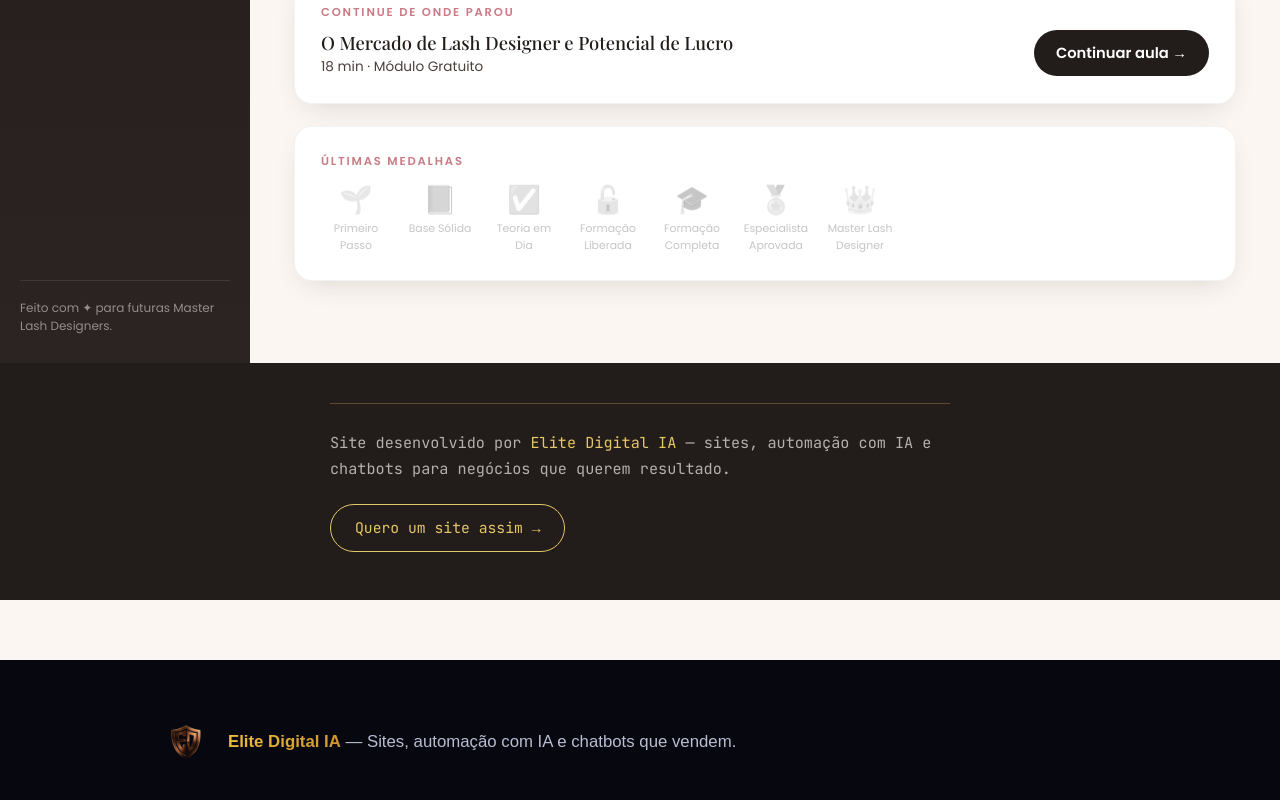
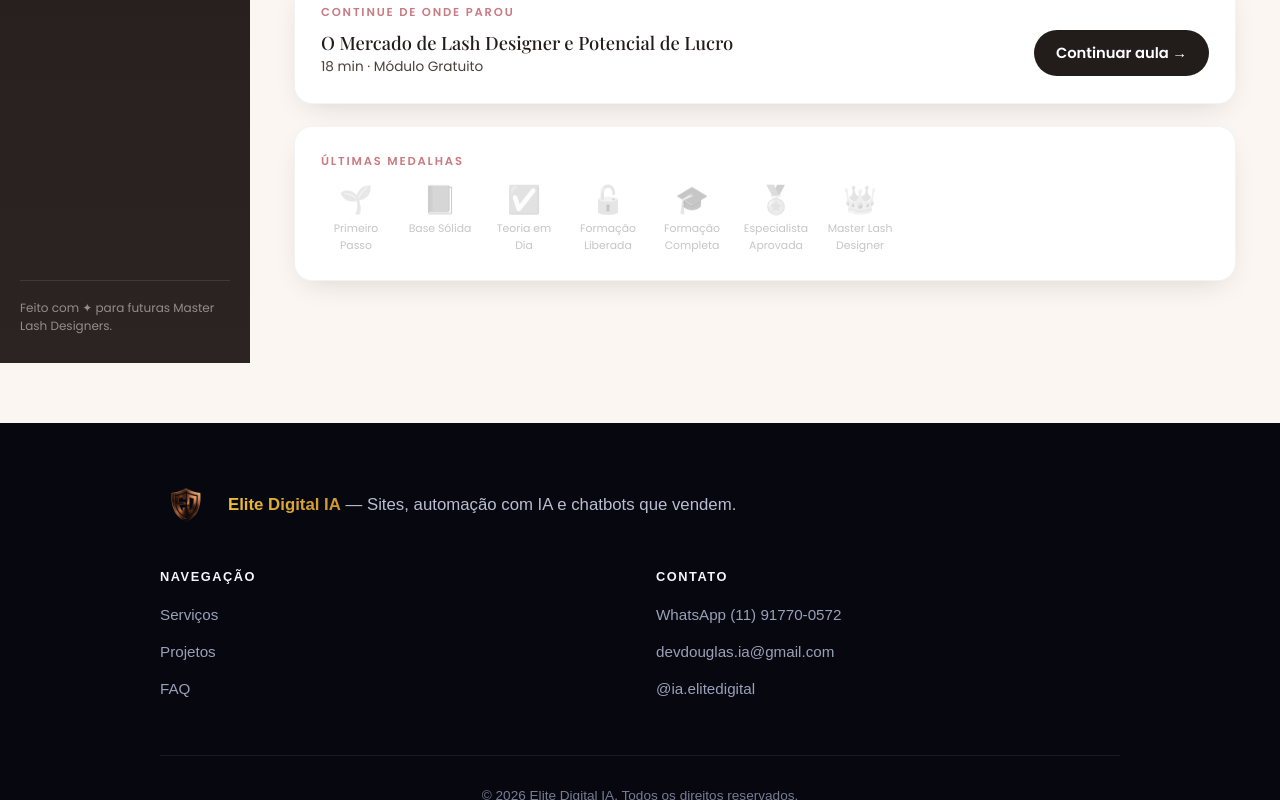
Before and after one commit to devdouglasia-cell/lashacademy, a plain HTML site: page index.html in a window 1280 px wide. Shown: the part 437-1237 px from the top of the page. Drawn offline with nearby package versions, Linux system fonts and the light colour scheme; a web font is replaced by a local one.

Commit message:
Remove footer from index.html
Removed footer section from the index.html file.

```diff
--- a/index.html
+++ b/index.html
@@ -35,18 +35,6 @@
     <!-- conteúdo renderizado via JS -->
   </main>
 </div>
-
-<footer class="site-footer no-print">
-  <div class="site-footer-inner">
-    <div class="site-footer-line"></div>
-    <p class="site-footer-text">
-      Site desenvolvido por <a href="#" class="site-footer-brand">Elite Digital IA</a> —
-      sites, automação com IA e chatbots para negócios que querem resultado.
-    </p>
-    <a href="#" class="site-footer-btn">Quero um site assim →</a>
-  </div>
-</footer>
-
 <script src="js/data.js"></script>
 <script src="js/illustrations.js"></script>
 <script src="js/app.js"></script>
```
